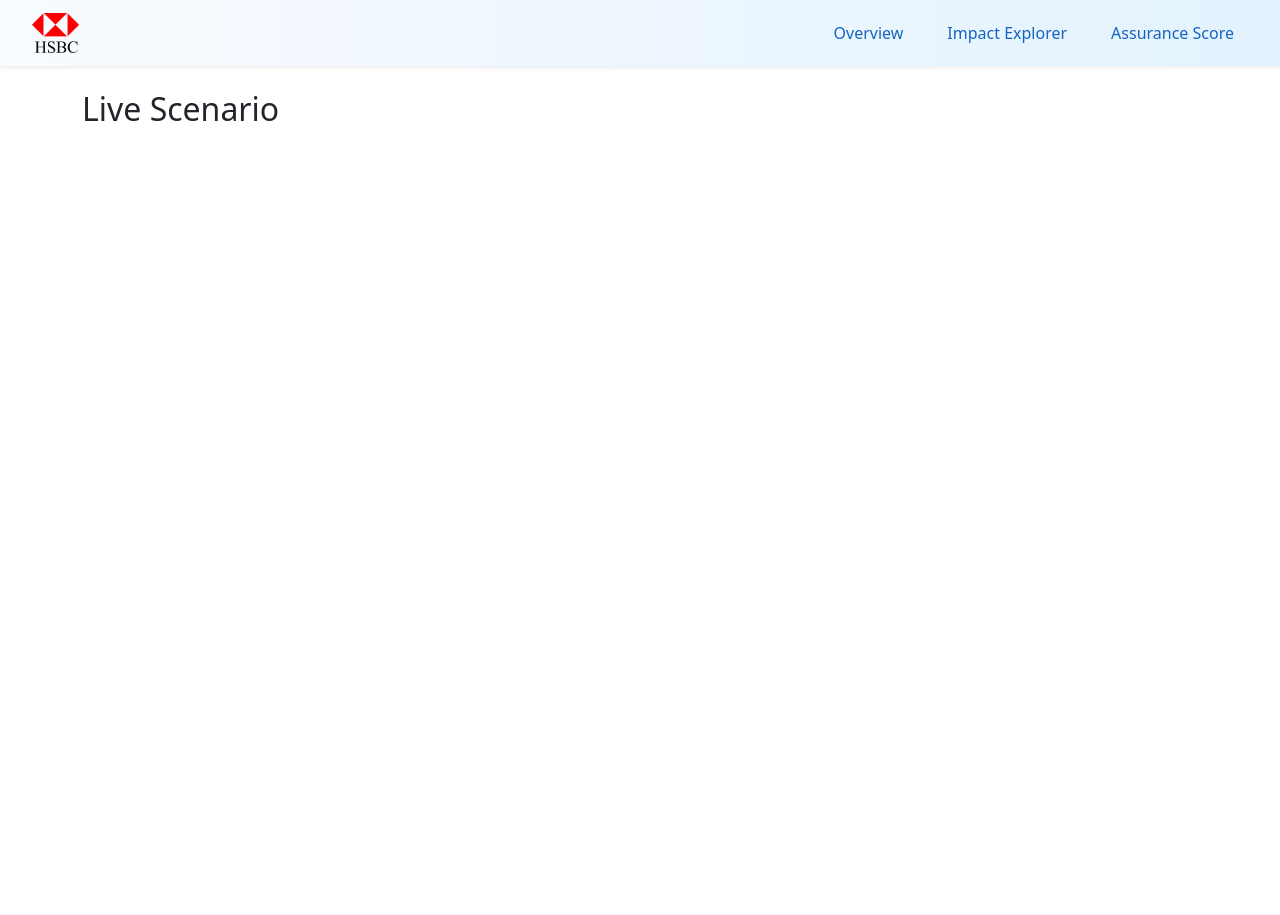
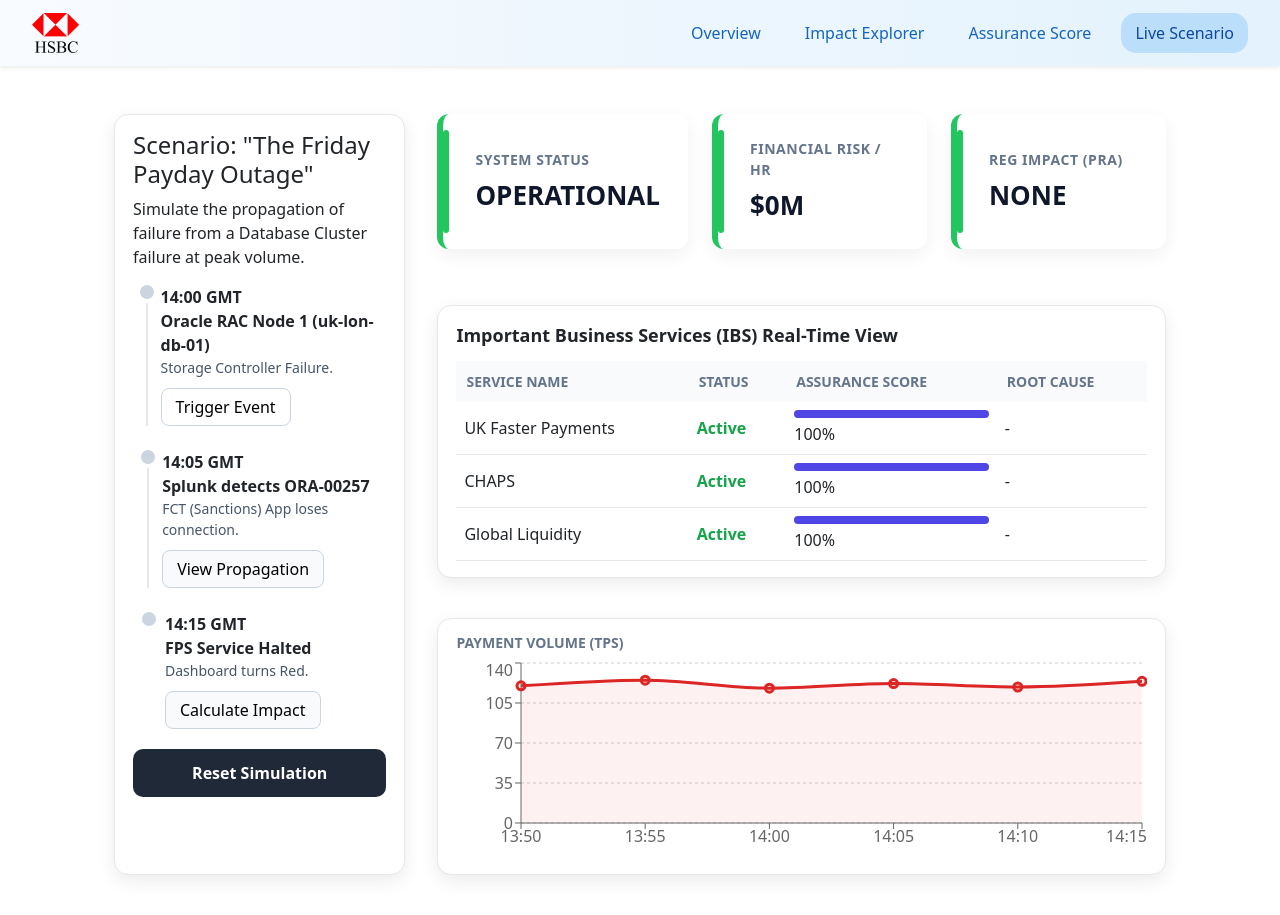
Before and after one commit to riyabagi/business-process-entity-relationship, a React app in the folder frontend/: page /live in a window 1280 px wide. Before the commit the page ends 800 px from the top, so only its background shows below. Built offline with nearby package versions, Linux system fonts and the light colour scheme; the HTML template or start-up script is replaced by a standard one.

Commit message:
added LiveScenario file

```diff
--- a/frontend/package.json
+++ b/frontend/package.json
@@ -15,7 +15,8 @@
     "postcss-selector-parser": "^7.1.1",
     "react": "^18.2.0",
     "react-dom": "^18.2.0",
-    "react-router-dom": "^6.30.3"
+    "react-router-dom": "^6.30.3",
+    "recharts": "^3.7.0"
   },
   "devDependencies": {
     "@eslint/js": "^9.39.1",
--- /dev/null
+++ b/frontend/src/components/LiveScenario.css
@@ -0,0 +1,230 @@
+/* ---------- COMMON CARD ---------- */
+.ibs-card,
+.timeline-card,
+.tps-card {
+  background: #ffffff;
+  border-radius: 14px;
+  padding: 16px 18px;
+  border: 1px solid #e5e7eb;
+  box-shadow: 0 6px 18px rgba(0, 0, 0, 0.08);
+  margin-bottom: 16px;
+}
+
+/* ---------- IBS TABLE ---------- */
+.ibs-title {
+  font-size: 18px;
+  font-weight: 700;
+  margin-bottom: 12px;
+}
+
+.ibs-table {
+  width: 100%;
+  border-collapse: collapse;
+}
+
+.ibs-table th {
+  text-align: left;
+  font-size: 14px;
+  color: #64748b;
+  background: #f8fafc;
+  padding: 10px;
+}
+
+.ibs-table td {
+  padding: 8px;
+  border-bottom: 1px solid #e5e7eb;
+}
+
+.status-active {
+  color: #16a34a;
+  font-weight: 600;
+}
+
+.assurance-bar {
+  height: 8px;
+  background: #e5e7eb;
+  border-radius: 999px;
+  overflow: hidden;
+  margin-bottom: 4px;
+}
+
+.assurance-fill {
+  height: 100%;
+  width: 100%;
+  background: #4f46e5;
+}
+
+/* ---------- TIMELINE ---------- */
+.timeline {
+  display: flex;
+  flex-direction: column;
+  gap: 24px;
+}
+
+.timeline-item {
+  display: flex;
+}
+
+.timeline-left {
+  width: 32px;
+  display: flex;
+  flex-direction: column;
+  align-items: center;
+}
+
+.timeline-dot {
+  width: 14px;
+  height: 14px;
+  background: #cbd5e1;
+  border-radius: 50%;
+}
+
+.timeline-line {
+  width: 2px;
+  flex-grow: 1;
+  background: #e5e7eb;
+  margin-top: 4px;
+}
+
+.timeline-time {
+  font-weight: 700;
+}
+
+.timeline-heading {
+  font-weight: 700;
+}
+
+
+.timeline-text {
+  font-size: 14px;
+  color: #475569;
+  margin-bottom: 10px;
+}
+
+.timeline-btn {
+  padding: 6px 14px;
+  border-radius: 8px;
+  border: 1px solid #cbd5e1;
+  background: #ffffff;
+  cursor: pointer;
+}
+
+.timeline-btn.secondary {
+  background: #f8fafc;
+}
+
+.reset-btn {
+  margin-top: 20px;
+  padding: 12px;
+  width: 100%;
+  background: #1f2937;
+  color: #ffffff;
+  border: none;
+  border-radius: 10px;
+  font-weight: 600;
+}
+
+/* ---------- TPS ---------- */
+.tps-title {
+  font-size: 14px;
+  font-weight: 600;
+  color: #64748b;
+  margin-bottom: 6px;
+}
+.dashboard {
+  padding: 24px 32px;
+}
+
+/* STATUS CARDS */
+.status-grid {
+  display: grid;
+  grid-template-columns: repeat(3, 1fr);
+  gap: 24px;
+  margin-bottom: 28px;
+}
+
+.status-card {
+  background: white;
+  border-radius: 12px;
+  padding: 20px 24px;
+  border-left: 6px solid #22c55e;
+}
+
+.status-label {
+  font-size: 13px;
+  color: #64748b;
+  font-weight: 600;
+}
+
+.status-value {
+  font-size: 22px;
+  font-weight: 700;
+}
+
+.status-value.green {
+  color: #16a34a;
+}
+
+/* MAIN GRID */
+.live-grid {
+  display: grid;
+  grid-template-columns: 1.2fr 3fr;
+  gap: 32px;
+}
+
+.right-panel {
+  display: flex;
+  flex-direction: column;
+  gap: 24px;
+}
+
+/* ================= TOP STATUS CARDS ================= */
+
+.status-grid {
+  display: grid;
+  grid-template-columns: repeat(3, 1fr);
+  gap: 24px;
+  margin-bottom: 32px;
+}
+
+.status-card {
+  position: relative;
+  background: #ffffff;
+  border-radius: 12px;
+  padding: 24px 28px 24px 32px;
+  box-shadow: 0 6px 18px rgba(0, 0, 0, 0.06);
+  min-height: 110px;
+  display: flex;
+  flex-direction: column;
+  justify-content: center;
+}
+
+/* Green vertical bar */
+.status-card::before {
+  content: "";
+  position: absolute;
+  left: 0;
+  top: 16px;
+  bottom: 16px;
+  width: 6px;
+  background: #22c55e;
+  border-radius: 6px;
+}
+
+.status-label {
+  font-size: 14px;
+  font-weight: 600;
+  color: #64748b;
+  letter-spacing: 0.04em;
+  margin-bottom: 6px;
+}
+
+.status-value {
+  font-size: 26px;
+  font-weight: 700;
+  color: #0f172a;
+}
+
+.status-value.green {
+  color: #16a34a;
+}
--- /dev/null
+++ b/frontend/src/components/LiveScenario.jsx
@@ -0,0 +1,198 @@
+// Dashboard.jsx
+// Dashboard.jsx
+import "./LiveScenario.css";
+import {
+  AreaChart,
+  Area,
+  XAxis,
+  YAxis,
+  CartesianGrid,
+  Tooltip,
+  ResponsiveContainer,
+} from "recharts";
+
+/* -------------------- TOP STATUS CARDS -------------------- */
+/* -------------------- TOP STATUS CARDS -------------------- */
+function StatusCards() {
+  return (
+    <div className="status-grid">
+      <div className="status-card">
+        <div className="status-label">SYSTEM STATUS</div>
+        <div className="status-value operational">OPERATIONAL</div>
+      </div>
+
+      <div className="status-card">
+        <div className="status-label">FINANCIAL RISK / HR</div>
+        <div className="status-value">$0M</div>
+      </div>
+
+      <div className="status-card">
+        <div className="status-label">REG IMPACT (PRA)</div>
+        <div className="status-value">NONE</div>
+      </div>
+    </div>
+  );
+}
+
+
+/* -------------------- IBS SERVICE TABLE -------------------- */
+function IBSServiceTable() {
+  return (
+    <div className="ibs-card">
+      <div className="ibs-title">
+        Important Business Services (IBS) Real-Time View
+      </div>
+
+      <table className="ibs-table">
+        <thead>
+          <tr>
+            <th>SERVICE NAME</th>
+            <th>STATUS</th>
+            <th>ASSURANCE SCORE</th>
+            <th>ROOT CAUSE</th>
+          </tr>
+        </thead>
+
+        <tbody>
+          {["UK Faster Payments", "CHAPS", "Global Liquidity"].map(service => (
+            <tr key={service}>
+              <td>{service}</td>
+              <td className="status-active">Active</td>
+              <td>
+                <div className="assurance-bar">
+                  <div className="assurance-fill" />
+                </div>
+                100%
+              </td>
+              <td>-</td>
+            </tr>
+          ))}
+        </tbody>
+      </table>
+    </div>
+  );
+}
+
+/* -------------------- LIVE TIMELINE -------------------- */
+function LiveTimeline() {
+  return (
+    <div className="timeline-card">
+      <h4 className="timeline-title">
+        Scenario: <span>"The Friday Payday Outage"</span>
+      </h4>
+
+      <p className="timeline-desc">
+        Simulate the propagation of failure from a Database Cluster failure at
+        peak volume.
+      </p>
+
+      <div className="timeline">
+        <TimelineItem
+          time="14:00 GMT"
+          title="Oracle RAC Node 1 (uk-lon-db-01)"
+          text="Storage Controller Failure."
+          button="Trigger Event"
+        />
+
+        <TimelineItem
+          time="14:05 GMT"
+          title="Splunk detects ORA-00257"
+          text="FCT (Sanctions) App loses connection."
+          button="View Propagation"
+          secondary
+        />
+
+        <TimelineItem
+          time="14:15 GMT"
+          title="FPS Service Halted"
+          text="Dashboard turns Red."
+          button="Calculate Impact"
+          secondary
+          last
+        />
+      </div>
+
+      <button className="reset-btn">Reset Simulation</button>
+    </div>
+  );
+}
+
+function TimelineItem({ time, title, text, button, secondary, last }) {
+  return (
+    <div className="timeline-item">
+      <div className="timeline-left">
+        <div className="timeline-dot" />
+        {!last && <div className="timeline-line" />}
+      </div>
+
+      <div className="timeline-content">
+        <div className="timeline-time">{time}</div>
+        <div className="timeline-heading">{title}</div>
+        <div className="timeline-text">{text}</div>
+
+        <button className={`timeline-btn ${secondary ? "secondary" : ""}`}>
+          {button}
+        </button>
+      </div>
+    </div>
+  );
+}
+
+/* -------------------- TPS CHART -------------------- */
+const tpsData = [
+  { time: "13:50", tps: 120 },
+  { time: "13:55", tps: 125 },
+  { time: "14:00", tps: 118 },
+  { time: "14:05", tps: 122 },
+  { time: "14:10", tps: 119 },
+  { time: "14:15", tps: 124 },
+];
+
+function TPSChart() {
+  return (
+    <div className="tps-card">
+      <h4 className="tps-title">PAYMENT VOLUME (TPS)</h4>
+
+      <ResponsiveContainer width="100%" height={200}>
+        <AreaChart data={tpsData}>
+          <CartesianGrid strokeDasharray="3 3" vertical={false} />
+          <XAxis dataKey="time" />
+          <YAxis domain={[0, 140]} />
+          <Tooltip />
+
+          <Area
+            type="monotone"
+            dataKey="tps"
+            stroke="#dc2626"
+            strokeWidth={3}
+            fill="rgba(220,38,38,0.1)"
+            dot={{ r: 4 }}
+            activeDot={{ r: 6 }}
+          />
+        </AreaChart>
+      </ResponsiveContainer>
+    </div>
+  );
+}
+
+/* -------------------- MAIN DASHBOARD -------------------- */
+
+  export default function Dashboard() {
+  return (
+    <div className="dashboard">
+      <div className="live-grid">
+        {/* LEFT SIDE */}
+        <LiveTimeline />
+
+        {/* RIGHT SIDE */}
+        <div className="right-panel">
+          {/* TOP STATUS CARDS — MOVED HERE */}
+          <StatusCards />
+
+          <IBSServiceTable />
+          <TPSChart />
+        </div>
+      </div>
+    </div>
+  );
+}
--- a/frontend/src/components/Navbar.jsx
+++ b/frontend/src/components/Navbar.jsx
@@ -49,6 +49,7 @@
               { name: "Overview", path: "/" },
               { name: "Impact Explorer", path: "/impact" },
               { name: "Assurance Score", path: "/assurance" },
+               { name: "Live Scenario", path: "/live" },
             ].map((item, index) => (
               <NavLink
                 key={index}
--- a/frontend/src/pages/Live.jsx
+++ b/frontend/src/pages/Live.jsx
@@ -1,7 +1,8 @@
+import LiveScenario from "../components/LiveScenario";
 export default function Live() {
   return (
     <div className="container mt-4">
-      <h2>Live Scenario</h2>
+      <LiveScenario />
     </div>
   );
 }
```
Also changed, not shown: 2 other files (tests, documents, lock files or other folders).
